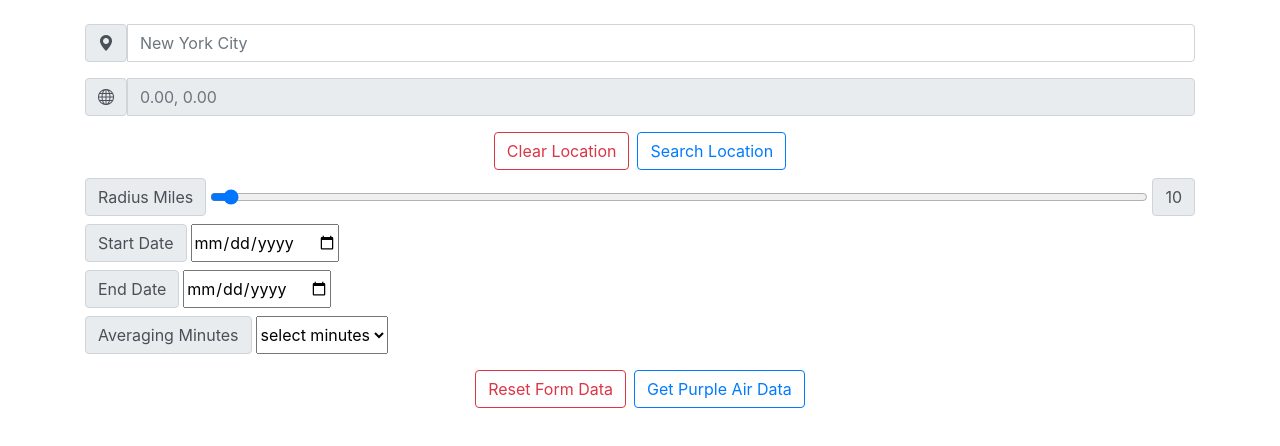
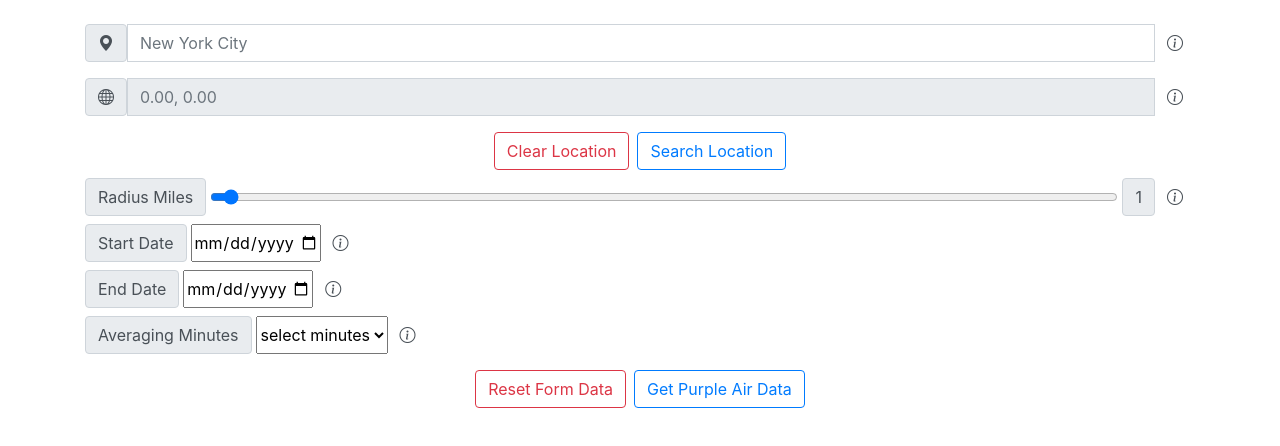
Before and after one commit to vverma9/codap-purpleair-plugin, a website: page index.html in a window 1280 px wide. Drawn offline with nearby package versions, Linux system fonts and the light colour scheme.

Commit message:
Hover tips, Disabled future dates, Radius miles
Tasks completed:
1. Add hover tips so that users with mouse input can more easily understand the controls. - Issue:4
2. I couldn’t reduce the radius below 10 miles and it seemed that it was picking up sensors much further from my location than that anyway. - Issue:8
3. Disable future dates for start and end dates in HTMl plugin page (new issue created) Issue:16

```diff
--- a/index.html
+++ b/index.html
@@ -53,6 +53,8 @@
             aria-label="New York City"
             aria-describedby="cityHelp"
             >
+            <!-- hover icon for City field -->
+            <i class="input-group-text info-icon bi bi-info-circle" data-toggle="tooltip" title="City Name"></i>
     </div>
 
     <!-- lat, long -->
@@ -70,6 +72,8 @@
         console.log('Lat, Long Updated ==> ' + this.value)
         "
         readonly>
+        <!-- hover icon for Location field -->
+        <i class="input-group-text info-icon bi bi-info-circle" data-toggle="tooltip" title="Latitude, Longitude"></i>
     </div>
 
     <div class="d-flex justify-content-center mt-2">
@@ -86,7 +90,7 @@
         <input
         type="range"
         class="form-control bg-info mr-1"
-        min="10" max="100" value="10" id="radiusRange"
+        min="1" max="100" value="1" id="radiusRange"
         oninput="this.nextElementSibling.value = this.value"
         onchange="purple_air.changeRadius(this.value);
         console.log('Radius Updated ==> ' + this.value);
@@ -94,7 +98,9 @@
 
         "
         >
-        <output id="radiusText" class="input-group-text">10</output>
+        <output id="radiusText" class="input-group-text">1</output>
+        <!-- hover icon for Radius field -->
+        <i class="input-group-text info-icon bi bi-info-circle" data-toggle="tooltip" title="Radius in Miles"></i>
     </div>
 
     <!-- start date selection -->
@@ -105,13 +111,14 @@
             type="date"
             id="startDate"
             name="startDate"
-            value="" min="" max=""
+            value="" min=""
             onchange="
             purple_air.state.startDate = this.value;
             purple_air.hideError()
             console.log('Start Date Updated ==> ' + this.value)
             "
         >
+        <i class="input-group-text info-icon bi bi-info-circle" data-toggle="tooltip" title="Start Date"></i>
 
     </div>
 
@@ -124,13 +131,13 @@
             id="endDate"
             name="endDate"
             min="" value=""
-            max=""
             onchange="
             purple_air.state.endDate = this.value;
             purple_air.hideError();
             console.log('End date updated ==> ' + this.value)
             "
         >
+        <i class="input-group-text info-icon bi bi-info-circle" data-toggle="tooltip" title="End Date"></i>
 
     </div>
 
@@ -154,6 +161,7 @@
             <option value="360">360 (6 hour)</option>
             <option value="1440">1440 (1 day)</option>
           </select>
+          <i class="input-group-text info-icon bi bi-info-circle" data-toggle="tooltip" title="Average Minutes"></i>
     </div>
 
     <div class="d-flex justify-content-center mt-2">
@@ -190,6 +198,26 @@
     <button onclick="purple_air.enable_form_input()">Enable Form</button> -->
 </div>
 
+<style>
+    .info-icon{
+        background: none;
+        border: 0;
+    }
+</style>
+</body>
 
-</body>
+<!--
+To disable future date selection in the start and end dates
+-->
+<script>
+window.onload=function(){
+    var date = new Date()
+    var year = date.toLocaleString("default", { year: "numeric" });
+    var month = date.toLocaleString("default", { month: "2-digit" });
+    var day = date.toLocaleString("default", { day: "2-digit" });
+    var today = year + "-" + month + "-" + day;
+    document.getElementsByName("startDate")[0].setAttribute('max', today);
+    document.getElementsByName("endDate")[0].setAttribute('max', today);
+}
+</script>
 </html>
```
